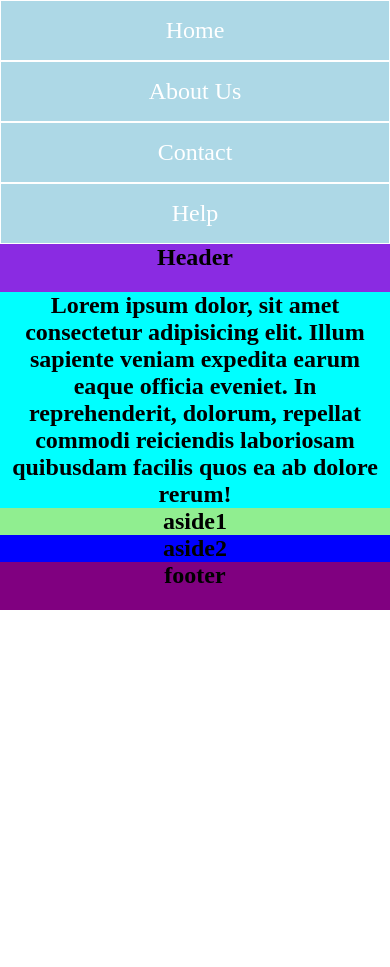
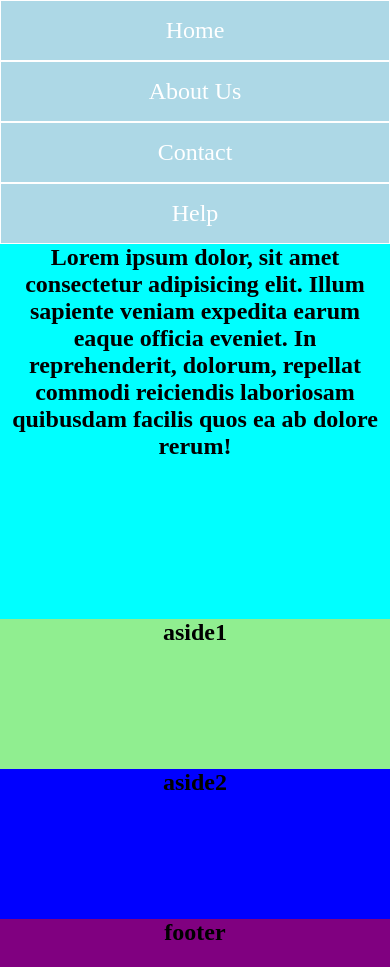
Before and after one commit to abrar000/aside, a plain HTML site: page index.html in a window 390 px wide. Before the commit the page ends 844 px from the top, so only its background shows below. Drawn offline with Linux system fonts and the light colour scheme.

Commit message:
adding layout

```diff
--- a/css/styles.css
+++ b/css/styles.css
@@ -1,19 +1,20 @@
 *{
     margin: 0;
     padding: 0;
+
 }
 
-ul{
+header ul{
     display: flex;
     list-style-type: none;
    justify-content: flex-end;
     background-color: lightblue;
    flex-wrap: wrap;
 
+
 }
-li{
+header ul li{
     padding: 1rem;
-
     border: 1px solid;
     color: white;
     font-size: 1.5rem;
@@ -30,26 +31,15 @@ li{
 
 .container{
     display: flex;
-}
-.header{
-
-    text-align: center;
-    background-color: blueviolet;
-   flex-wrap: wrap;
-    height: 3rem;
-
-}
-.header p{
-    font-weight: bold;
-    font-size: 1.5rem;
 
 }
 
 .aside{
     display: flex;
    flex-wrap: wrap;
+    height: 80vh;
+    font-size: 1.5rem;
 
-    font-size: 1.5rem;
 }
 
 .aside1{
@@ -63,7 +53,6 @@ li{
     background-color: aqua;
     flex: 5;
     font-weight: bold;
-
     text-align: center;
 
 }
@@ -79,6 +68,8 @@ footer{
     text-align: center;
     flex-wrap: wrap;
     height: 3rem;font-weight: bold;font-size: 1.5rem;
+    /* /* position: fixed;
+   width: 100%; */
 }
 
 @media all and (max-width:800px){
@@ -92,10 +83,6 @@ footer{
         flex-wrap: wrap;
     }
 
-    .header{
-        flex-wrap: wrap;
-        order: 1;
-    }
     .middle{
         flex-wrap: wrap;
         order: 2;
--- a/index.html
+++ b/index.html
@@ -1,32 +1,37 @@
 <!DOCTYPE html>
 <html lang="en">
   <head>
-    <meta charset="UTF-8">
-    <meta name="viewport" content="width=device-width, initial-scale=1.0">
-    <meta http-equiv="X-UA-Compatible" content="ie=edge">
+    <meta charset="UTF-8" />
+    <meta name="viewport" content="width=device-width, initial-scale=1.0" />
+    <meta http-equiv="X-UA-Compatible" content="ie=edge" />
     <title>task</title>
-    <link rel="stylesheet" href="css/styles.css">
+    <link rel="stylesheet" href="css/styles.css" />
   </head>
   <body>
+    <header>
       <ul>
         <li>home</li>
         <li>about us</li>
         <li>contact</li>
         <li>help</li>
       </ul>
-
-   <div container>
-       <div class="header">
-           <p>Header</p>
-       </div>
+    </header>
+    <section id="content" class="content">
+      <div class="content-wrapper">
         <div class="aside">
           <div class="aside1"><p>aside1</p></div>
-           <div class="middle"><p>Lorem ipsum dolor, sit amet consectetur adipisicing elit. Illum sapiente veniam expedita earum eaque officia eveniet. In reprehenderit, dolorum, repellat commodi reiciendis laboriosam quibusdam facilis quos ea ab dolore rerum!</p></div>
+          <div class="middle">
+            <p>
+              Lorem ipsum dolor, sit amet consectetur adipisicing elit. Illum
+              sapiente veniam expedita earum eaque officia eveniet. In
+              reprehenderit, dolorum, repellat commodi reiciendis laboriosam
+              quibusdam facilis quos ea ab dolore rerum!
+            </p>
+          </div>
           <div class="aside2"><p>aside2</p></div>
         </div>
+      </div>
+    </section>
     <footer>footer</footer>
-
-   </div>
-
   </body>
 </html>
```
Lines whose indentation alone changed are shown as unchanged.
